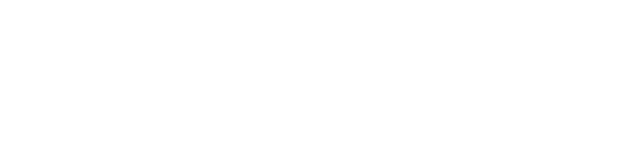
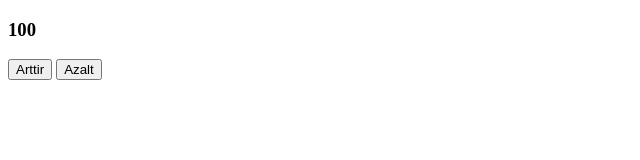
Before and after one commit to HalilBarbarosGocmen/my-frontend-developer-documentation, a plain HTML site: page JavaScript/index.html in a window 1280 px wide. Shown: the whole page, without its empty margins (0-640 px from the left). Drawn offline with Linux system fonts and the light colour scheme.

Commit message:
updated.

```diff
--- a/JavaScript/index.html
+++ b/JavaScript/index.html
@@ -5,11 +5,17 @@
     <meta name="viewport" content="width=device-width, initial-scale=1.0">
     <title>Document</title>
 </head>
+
 <body>
+
+    <h3 id="counter">100</h3>
+    <button id="increase">Arttir</button>
+    <button id="decrease">Azalt</button>
+
+
 
 
 
     <script src="script.js"></script>
-
 </body>
 </html>
```
Also changed, not shown: JavaScript/script.js (+8 -1 lines).
